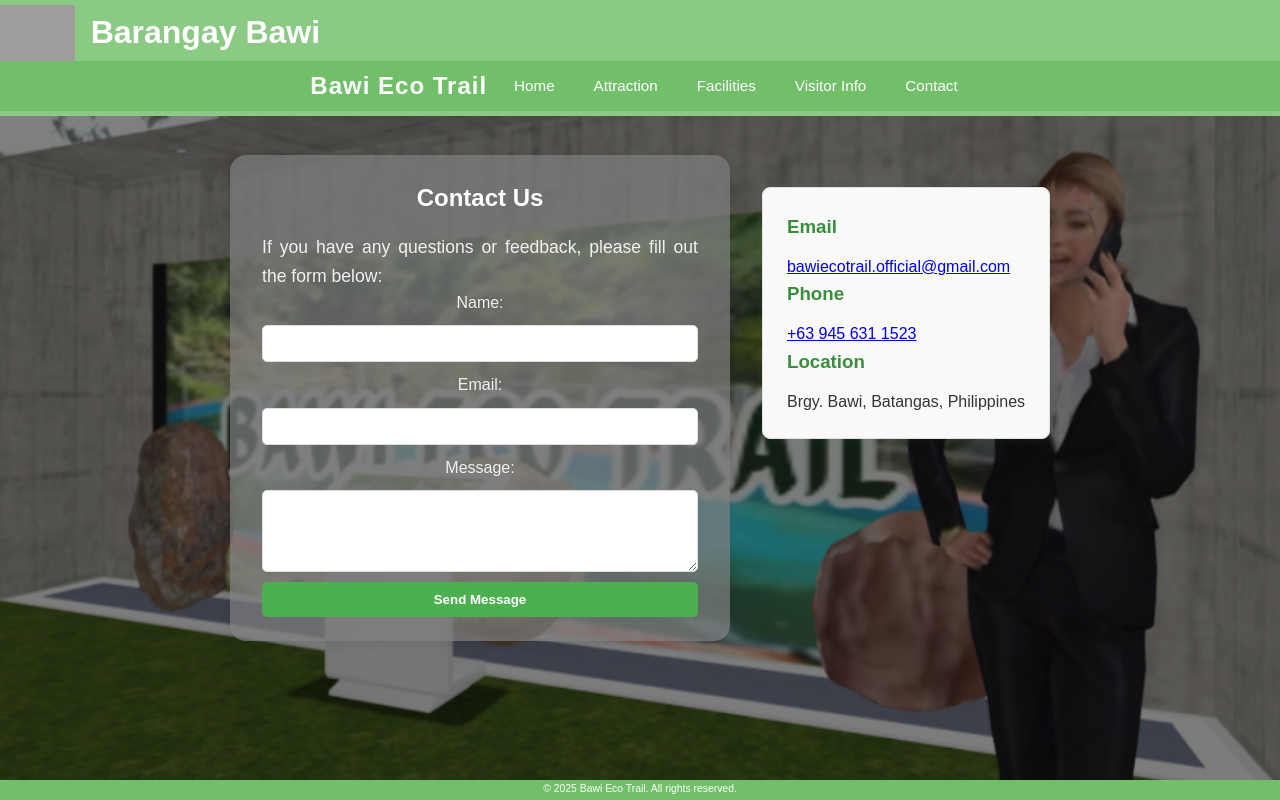
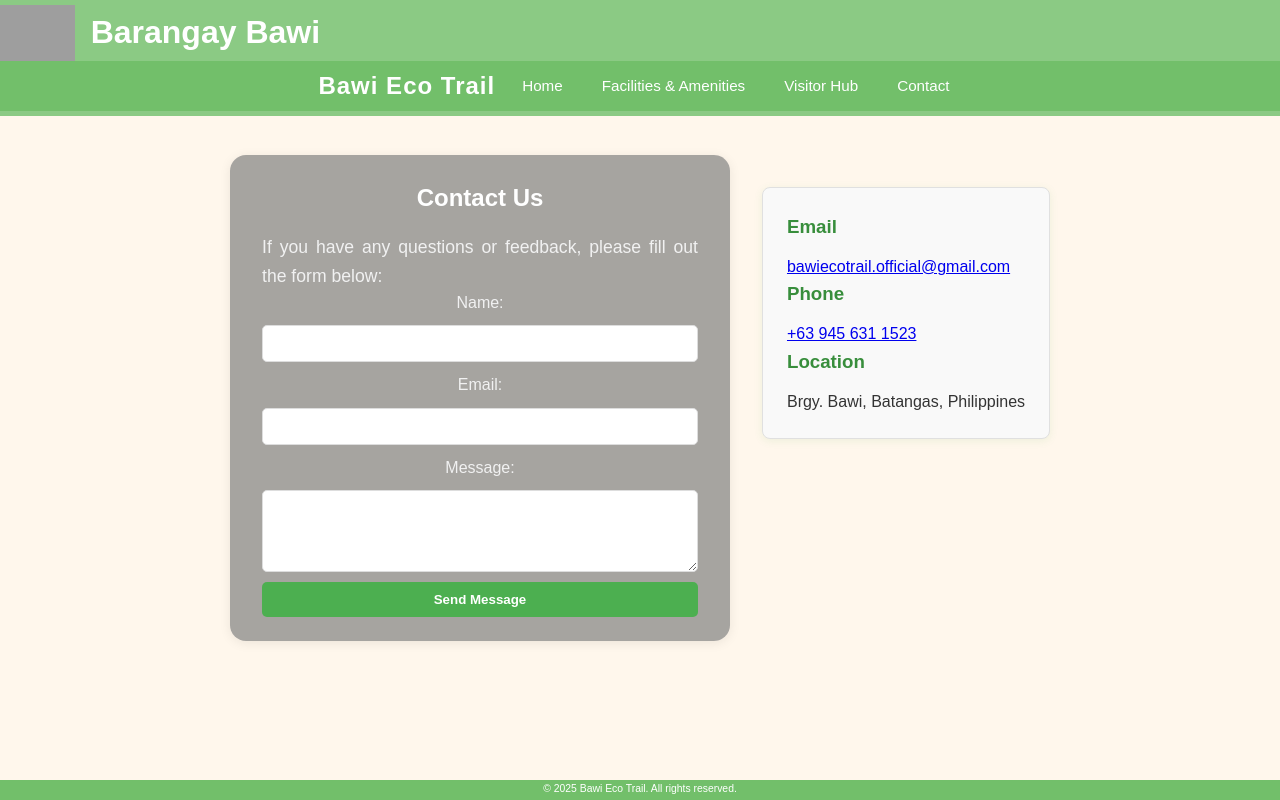
Before and after one commit to Genevieve0117/Bawi-Eco-Trail-Website, a website: page Source/contact.html in a window 1280 px wide. Drawn offline with Linux system fonts and the light colour scheme; grey boxes are pictures that could not be loaded; files whose address does not match are found by name.

Commit message:
Update contact.html

```diff
--- a/Source/contact.html
+++ b/Source/contact.html
@@ -7,19 +7,18 @@
     <link rel="stylesheet" href="css/styles.css">
     <script src="js/main.js" defer></script>
 </head>
-<body style="background: url('../Seal/Contact\ bg.png') no-repeat center center fixed; background-size: 100vw 100vh; margin:0; min-height:100vh;">
+<body style="background: #FFF7EC; margin:0; min-height:100vh;">
     <header>
         <div style="display: flex; align-items: center;">
             <img src="../Seal/Barangay_Bawi_Seal.png" alt="Barangay Bawi Seal" style="height:56px;width:auto;vertical-align:middle;margin-right:16px;">
             <span style="font-size:2rem;font-weight:bold;color:#ffffff;">Barangay Bawi</span>
         </div>
         <nav class="navbar">
-            <a href="easter.html" id="navbar__logo">Bawi Eco Trail</a>
+            <a href="index.html" id="navbar__logo">Bawi Eco Trail</a>
             <ul class="navbar__menu">
-                <li class="navbar__item"><a class="navbar__links" href="home.html">Home</a></li>
-                <li class="navbar__item"><a class="navbar__links" href="attraction.html">Attraction</a></li>
-                <li class="navbar__item"><a class="navbar__links" href="facilities.html">Facilities</a></li>
-                <li class="navbar__item"><a class="navbar__links" href="visitor-info.html">Visitor Info</a></li>
+                <li class="navbar__item"><a class="navbar__links" href="index.html">Home</a></li>
+                <li class="navbar__item"><a class="navbar__links" href="facilities-and-amenities.html">Facilities & Amenities</a></li>
+                <li class="navbar__item"><a class="navbar__links" href="visitor-hub.html">Visitor Hub</a></li>
                 <li class="navbar__item"><a class="navbar__links" href="contact.html">Contact</a></li>
             </ul>
         </nav>
```
